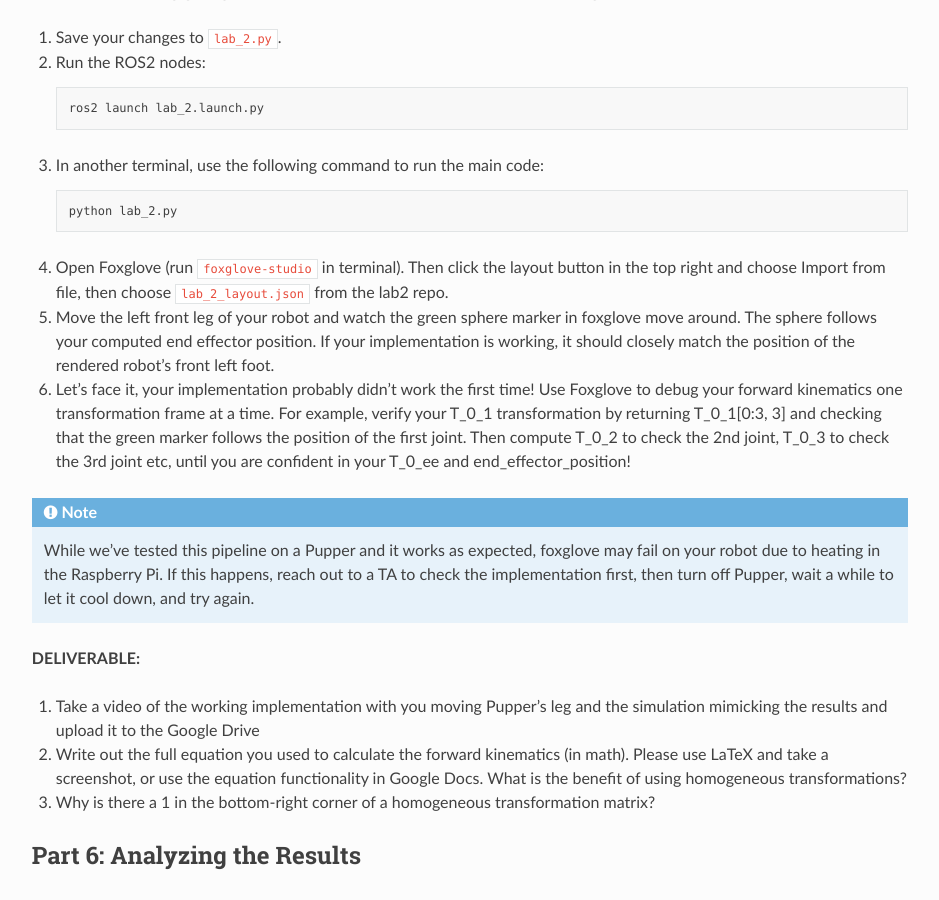
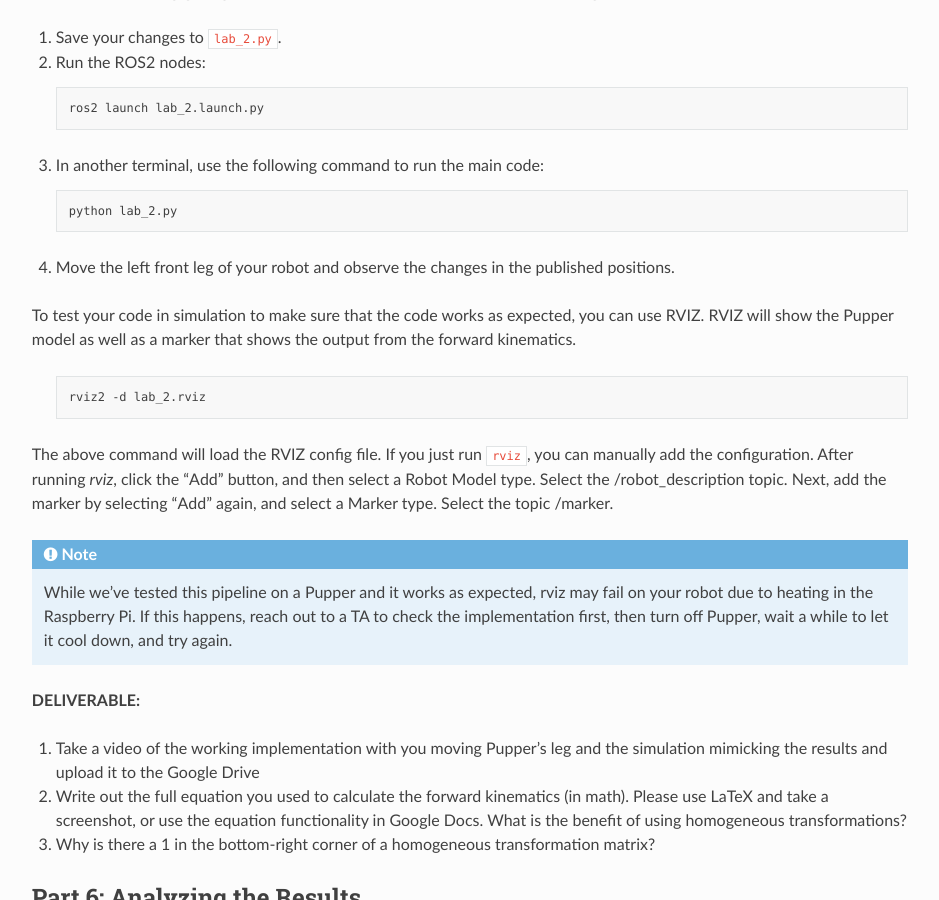
Before and after one commit to cs123-stanford/cs123-stanford, a Sphinx documentation site: the page built from docs/schedule/labs/fall-25/lab-2.rst, in a window 1280 px wide and 900 px high, scrolled down 5141 px. Shown: the whole window, without its empty margins (320-1259 px from the left). Built offline with Sphinx 7.4.7 and the Read the Docs theme 3.1.0, drawn with Linux system fonts in a browser that asks for light colours.

Commit message:
Yup, switching back to rviz

```diff
--- a/docs/schedule/labs/fall-25/lab-2.rst
+++ b/docs/schedule/labs/fall-25/lab-2.rst
@@ -130,14 +130,18 @@
 
       python lab_2.py
 
-4. Open Foxglove (run ``foxglove-studio`` in terminal). Then click the layout button in the top right and choose Import from file, then choose ``lab_2_layout.json`` from the lab2 repo.
+4. Move the left front leg of your robot and observe the changes in the published positions.
 
-5. Move the left front leg of your robot and watch the green sphere marker in foxglove move around. The sphere follows your computed end effector position. If your implementation is working, it should closely match the position of the rendered robot's front left foot.
+To test your code in simulation to make sure that the code works as expected, you can use RVIZ. RVIZ will show the Pupper model as well as a marker that shows the output from the forward kinematics.
 
-6. Let's face it, your implementation probably didn't work the first time! Use Foxglove to debug your forward kinematics one transformation frame at a time. For example, verify your T_0_1 transformation by returning T_0_1[0:3, 3] and checking that the green marker follows the position of the first joint. Then compute T_0_2 to check the 2nd joint, T_0_3 to check the 3rd joint etc, until you are confident in your T_0_ee and end_effector_position!
+   .. code-block:: bash
+
+      rviz2 -d lab_2.rviz
+
+The above command will load the RVIZ config file. If you just run ``rviz``, you can manually add the configuration. After running `rviz`, click the "Add" button, and then select a Robot Model type. Select the /robot_description topic. Next, add the marker by selecting "Add" again, and select a Marker type. Select the topic /marker.
 
 .. note::
-   While we've tested this pipeline on a Pupper and it works as expected, foxglove may fail on your robot due to heating in the Raspberry Pi. If this happens, reach out to a TA to check the implementation first, then turn off Pupper, wait a while to let it cool down, and try again.
+   While we've tested this pipeline on a Pupper and it works as expected, rviz may fail on your robot due to heating in the Raspberry Pi. If this happens, reach out to a TA to check the implementation first, then turn off Pupper, wait a while to let it cool down, and try again.
 
 **DELIVERABLE:**
 
```
